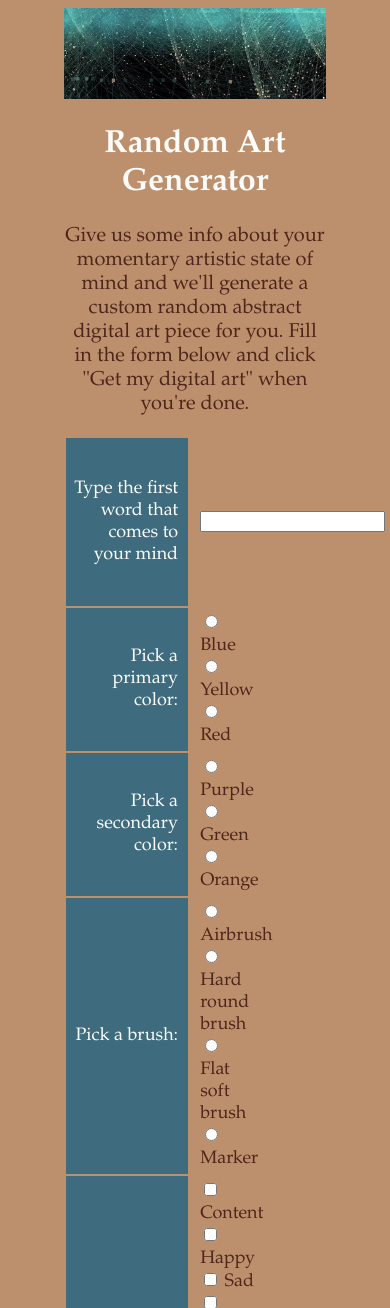
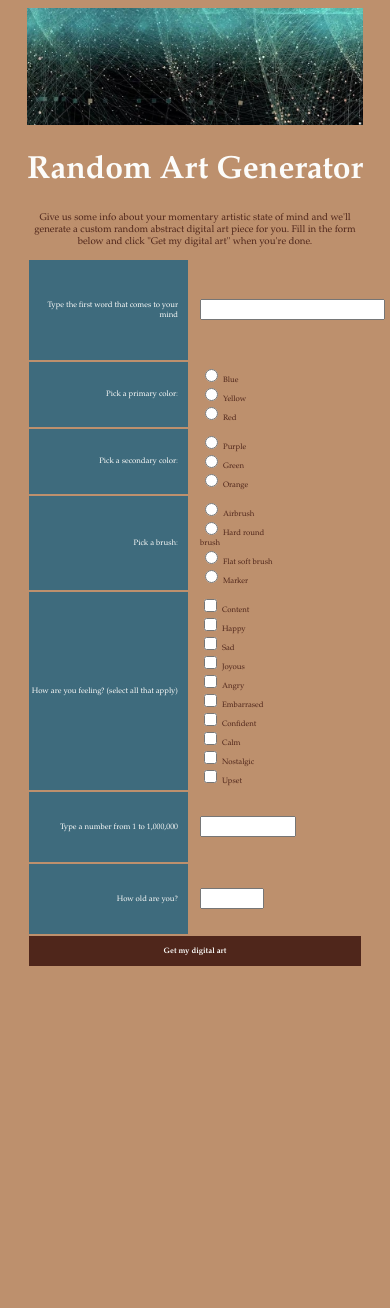
Before and after one commit to ElenaKusevska/Exercises, a PHP site: page /RAG.html in a window 390 px wide. Shown: the top 1308 px of the page. After the commit the page ends 966 px from the top, so only its background shows below. Run offline with PHP 8.4, Linux system fonts and the light colour scheme.

Commit message:
RAG @media

```diff
--- a/HTML_CSS_JS/Random_Art_Generator/RAG.css
+++ b/HTML_CSS_JS/Random_Art_Generator/RAG.css
@@ -3,33 +3,65 @@ body {
     font-family: "Palatino Linotype", "Book Antiqua", Palatino, serif;
 }
 
-img {
-    width: 70%;
-    margin-left: 15%;
-    margin-right: 15%;
-}
-
-
 p {
     color: #4f261b;
-    margin-left: 15%;
-    margin-right: 15%;
     text-align: center;
-    font-size: 20px;
 }
 
 h1 {
     color: #fcfcfa;
-    margin-left: 15%;
-    margin-right: 15%;
     text-align: center;
 }
 
 table {
     table-layout: fixed;
-    width: 70%;
-    margin-left: 15%;
-    font-size: 18px;
+}
+
+/* If the screen size is 601px wide or more */
+@media screen and (min-width: 1001px) {
+    p {
+        margin-left: 15%;
+        margin-right: 15%;
+        font-size: 2vw;
+    }
+    img {
+        width: 70%;
+        margin-left: 15%;
+        margin-right: 15%;
+    }
+    h1 {
+        margin-left: 15%;
+        margin-right: 15%;
+    }
+    table {
+        margin-left: 15%;
+        margin-right: 15%;
+        width: 70%;
+        font-size: 1.5vw;
+    }
+}
+/* If the screen size is 600px wide or less */
+@media screen and (max-width: 1000px) {
+    p {
+        margin-left: 5%;
+        margin-right: 5%;
+        font-size: 2.5vw;
+    }
+    img {
+        width: 90%;
+        margin-left: 5%;
+        margin-right: 5%;
+    }
+    h1 {
+        margin-left: 5%;
+        margin-right: 5%;
+    }
+    table {
+        margin-left: 5%;
+        margin-right: 5%;
+        width: 90%;
+        font-size: 2vw;
+    }
 }
 
 .col0 {
```
